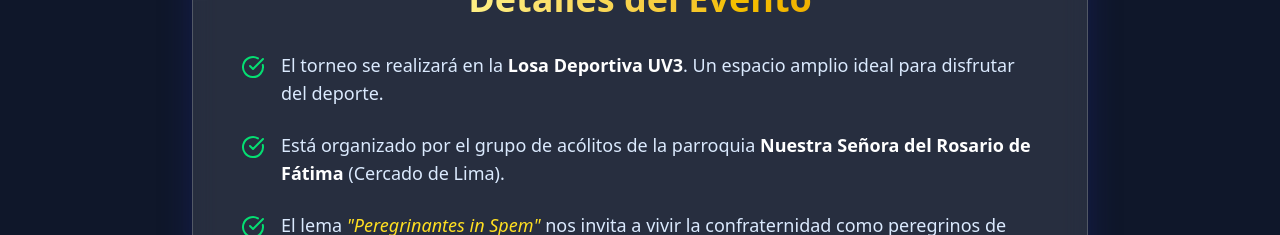
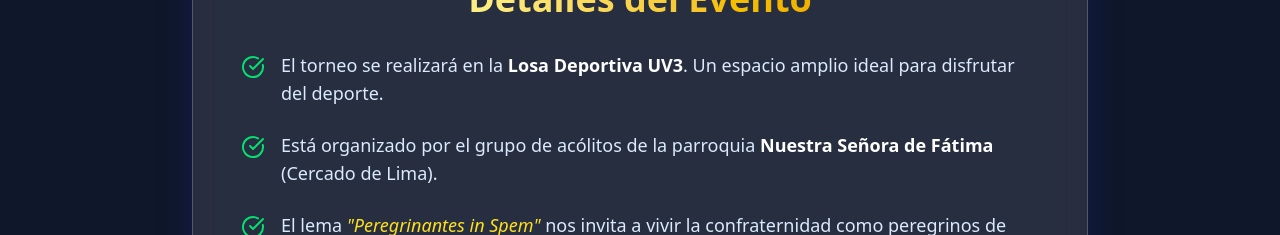
Before and after one commit to josueluchoc/torneo-acolitos-2025, a React (Vite) app: page / in a window 1280 px wide. Shown: the part 1360-1595 px from the top of the page. Built offline with nearby package versions, Linux system fonts and the light colour scheme.

Commit message:
Correct organization name in Details component

```diff
--- a/src/components/home/Details.tsx
+++ b/src/components/home/Details.tsx
@@ -19,7 +19,7 @@ export const Details = () => {
                         </div>
                         <div className="flex items-start gap-4">
                             <CheckCircle className="w-6 h-6 text-green-400 mt-1 flex-shrink-0" />
-                            <p>Está organizado por el grupo de acólitos de la parroquia <strong className="text-white">Nuestra Señora del Rosario de Fátima</strong> (Cercado de Lima).</p>
+                            <p>Está organizado por el grupo de acólitos de la parroquia <strong className="text-white">Nuestra Señora de Fátima</strong> (Cercado de Lima).</p>
                         </div>
                         <div className="flex items-start gap-4">
                             <CheckCircle className="w-6 h-6 text-green-400 mt-1 flex-shrink-0" />
```
